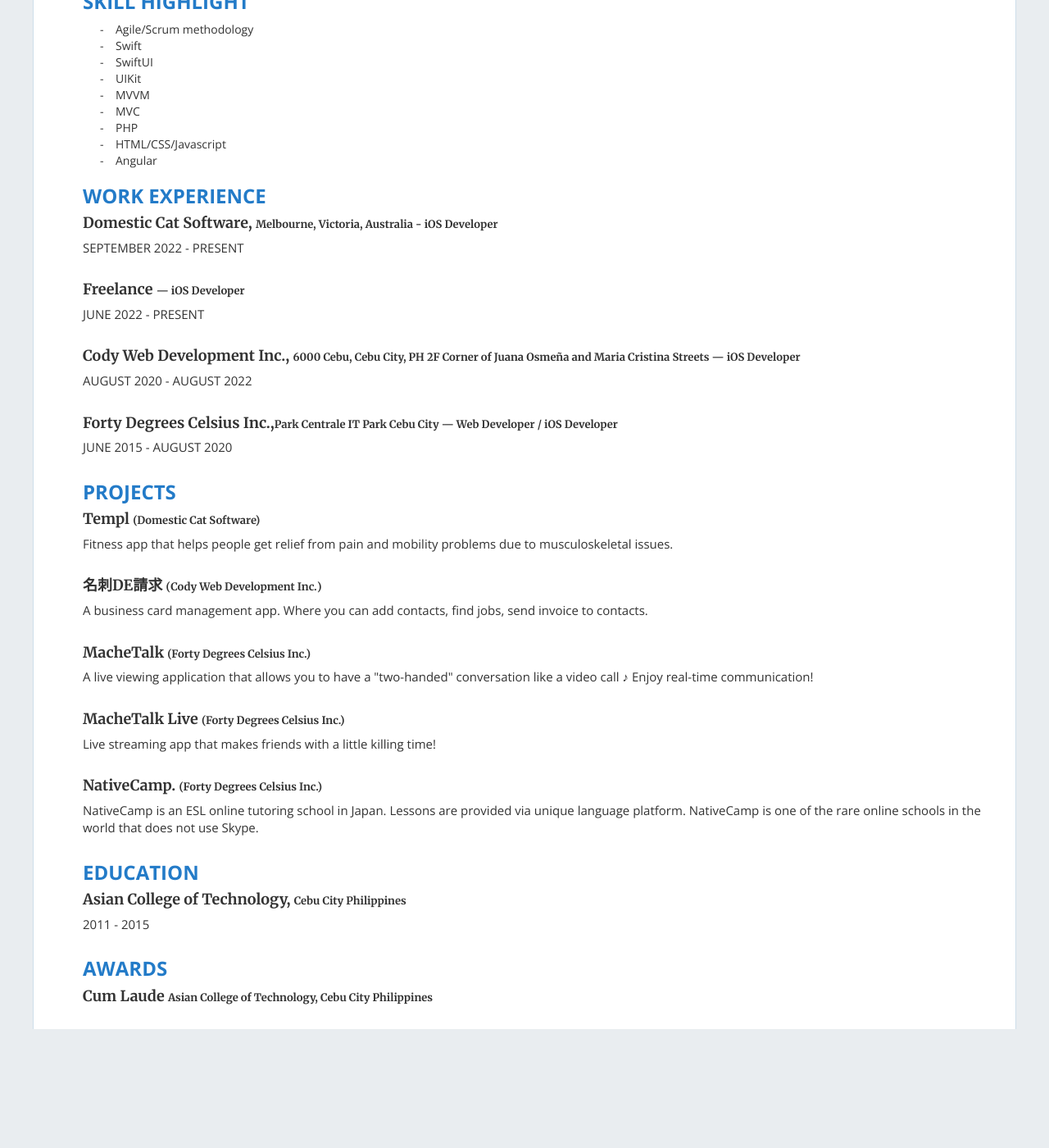
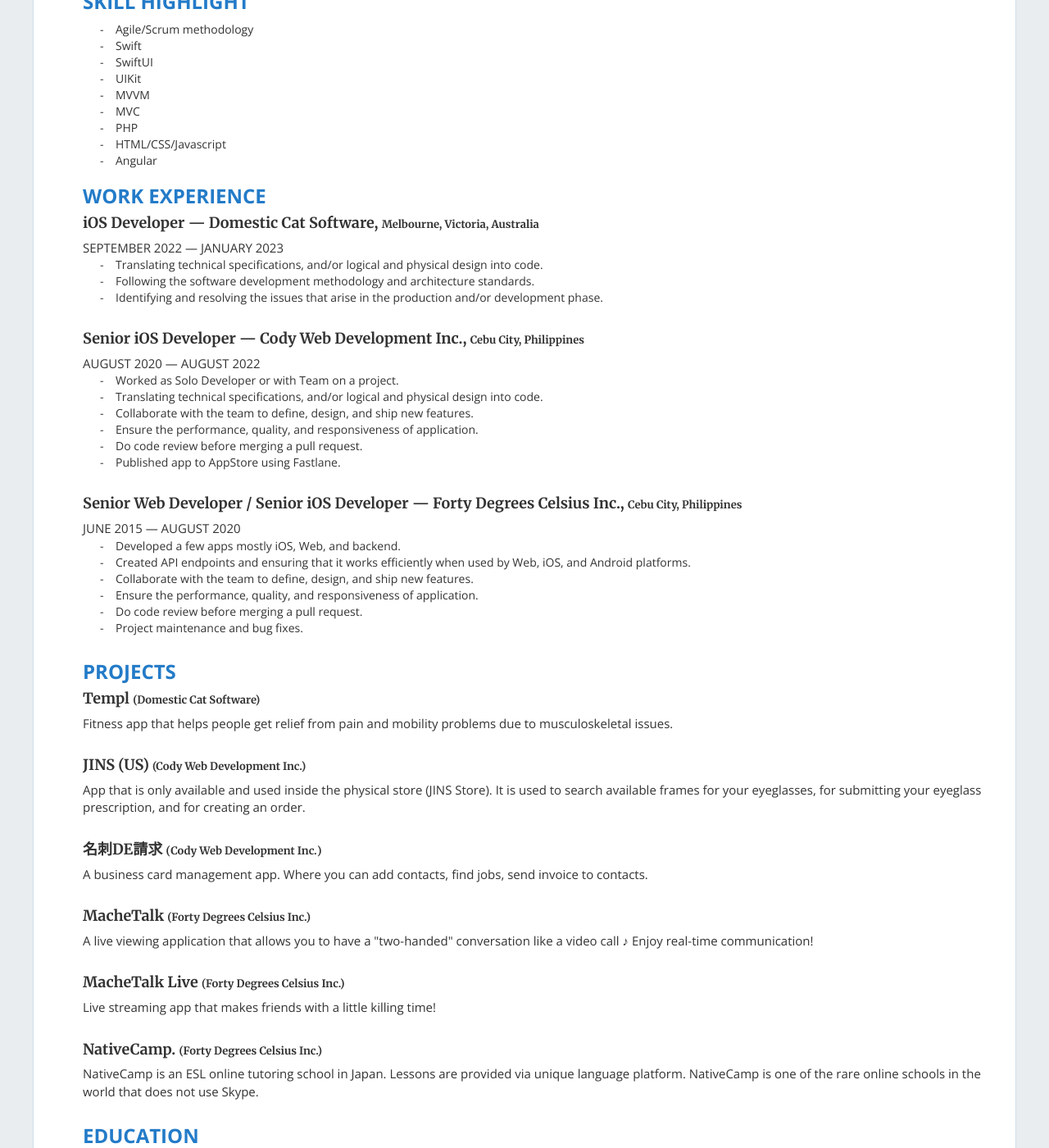
Before and after one commit to jacobearlp/jacobearlp.github.io, a Jekyll site: the page built from resume.md, in a window 1280 px wide and 1400 px high, scrolled down 206 px. Shown: the whole window at 82% size. Built offline with Jekyll 4.4.1, drawn with Linux system fonts in a browser that asks for light colours; nearby versions of some CDN libraries; before the commit the page ends 1461 px from its top, so only the background shows below that; some of the changed text lies outside the part shown.

Commit message:
Add updates

```diff
--- a/_layouts/resume.html
+++ b/_layouts/resume.html
@@ -51,20 +51,47 @@
             <div id="work_experience_row">
                 <h3 class="row_header">WORK EXPERIENCE</h3>
                 <div class="company_row">
-                    <h4>Domestic Cat Software, <span>Melbourne, Victoria, Australia - iOS Developer</span></h4>
-                    <span class="sub_description">SEPTEMBER 2022 - PRESENT</span>
+                    <h4>iOS Developer — Domestic Cat Software, <span>Melbourne, Victoria, Australia</span></h4>
+                    <span class="sub_description">SEPTEMBER 2022 — JANUARY 2023</span>
+                    <ul class="list">
+                        <li>Translating technical specifications, and/or logical and physical design into code.</li>
+                        <li>Following the software development methodology and architecture standards.</li>
+                        <li>Identifying and resolving the issues that arise in the production and/or development phase.</li>
+                    </ul>
+                </div>
+                <!-- <div class="company_row">
+                    <h4>Senior iOS Developer — Freelance</h4>
+                    <span class="sub_description">JUNE 2022 - PRESENT</span>
+                    <p class="sub_description">
+                        Design and build application for iOS.
+                        Collaborate with the back-end team to define, design, and ship new features.
+                        Ensure the performance, quality, and responsiveness of application.
+                        Do code review before merging a pull request.
+                    </p>
+                </div> -->
+                <div class="company_row">
+                    <h4>Senior iOS Developer — Cody Web Development  Inc., <span>Cebu City, Philippines</span></h4>
+                    <span class="sub_description">AUGUST 2020 — AUGUST 2022</span>
+                    <ul class="list">
+                        <li>Worked as Solo Developer or with Team on a project.</li>
+                        <li>Translating technical specifications, and/or logical and physical design into code.</li>
+                        <li>Collaborate with the team to define, design, and ship new features.</li>
+                        <li>Ensure the performance, quality, and responsiveness of application.</li>
+                        <li>Do code review before merging a pull request.</li>
+                        <li>Published app to AppStore using Fastlane.</li>
+                    </ul>
                 </div>
                 <div class="company_row">
-                    <h4>Freelance <span> — iOS Developer</span></h4>
-                    <span class="sub_description">JUNE 2022 - PRESENT</span>
-                </div>
-                <div class="company_row">
-                    <h4>Cody Web Development  Inc., <span>6000 Cebu, Cebu City, PH 2F Corner of Juana Osmeña and Maria Cristina Streets — iOS Developer</span></h4>
-                    <span class="sub_description">AUGUST 2020 - AUGUST 2022</span>
-                </div>
-                <div class="company_row">
-                    <h4>Forty Degrees Celsius Inc.,<span>Park Centrale IT Park Cebu City — Web Developer / iOS Developer</span></h4>
-                    <span class="sub_description">JUNE 2015 - AUGUST 2020</span>
+                    <h4>Senior Web Developer / Senior iOS Developer — Forty Degrees Celsius Inc., <span>Cebu City, Philippines </span></h4>
+                    <span class="sub_description">JUNE 2015 — AUGUST 2020</span>
+                    <ul class="list">
+                        <li>Developed a few apps mostly iOS, Web, and backend.</li>
+                        <li>Created API endpoints and ensuring that it works efficiently when used by Web, iOS, and Android platforms.  </li>
+                        <li>Collaborate with the team to define, design, and ship new features.</li>
+                        <li>Ensure the performance, quality, and responsiveness of application.  </li>
+                        <li>Do code review before merging a pull request.  </li>
+                        <li>Project maintenance and bug fixes. </li>
+                    </ul>
                 </div>
             </div>
             <!-- Projects row -->
@@ -73,6 +100,10 @@
                 <div class="company_row">
                     <h4>Templ <span>(Domestic Cat Software)</span></h4>
                     <span class="sub_description">Fitness app that helps people get relief from pain and mobility problems due to musculoskeletal issues.</span>
+                </div>
+                <div class="company_row">
+                    <h4>JINS (US) <span>(Cody Web Development  Inc.)</span></h4>
+                    <span class="sub_description">App that is only available and used inside the physical store (JINS Store). It is used to search available frames for your eyeglasses, for submitting your eyeglass prescription, and for creating an order.</span>
                 </div>
                 <div class="company_row">
                     <h4>名刺DE請求 <span>(Cody Web Development  Inc.)</span></h4>
@@ -106,49 +137,6 @@
                     <h4>Cum Laude <span>Asian College of Technology, Cebu City Philippines</span></h4>
                 </div>
             </div>
-            <!-- <p><code class="language-plaintext highlighter-rouge">I can write in Swift and Objective-C for iOS, Kotlin and Java for Android, Dart for Flutter, and Ruby for Rails. I am also doing some devops stuff, so I am knowledgeable about AWS, DigitalOcean, and Microsoft Azure. For the soft skills, I do know Jira, Office tools, ClickUp, and Asana for project management tools and Git for version control.</code></p>
-
-            <h3 id="projects">PROJECTS</h3>
-
-            <p>Senior iOS Engineer - <strong>Collabera PH</strong> <span style="float: right; ">February 2022 - Current</span><br />
-            Developing high level apps for clients like Mynt and UnionDigital. Part of the architectural planning and decision making in terms of implementing structures and guidelines.<br />
-            Flutter, Swift, RxSwift, Fastlane, MVVM, Coordinator pattern</p>
-
-            <p>Assistant Technical Lead - <strong>CODY Web Development</strong> <span style="float: right; ">March 2021- February 2022</span><br />
-            Leading more or less 10 iOS Engineers and part of the operation planning.<br />
-            Swift, RxSwift, Fastlane, MVVM, ReactiveSwift</p>
-
-            <p>Senior iOS Engineer - <strong>CODY Web Development</strong> <span style="float: right; ">May 2020 - March 2021</span><br />
-            Developed one app, but I anticipate every iOS project.<br />
-            Swift, RxSwift, Fastlane, MVVM, ReactiveSwift</p>
-
-            <p>Lead iOS / Software Engineer / Head IT Philippines - <strong>WeAreChurPhilippines</strong> <span style="float: right; ">January 2019 - May 2020</span><br />
-            Developed iOT related apps, since the goal of the company is to implement smart cities. Was part of client meetings, to give technical side opinions.<br />
-            Swift, RxSwift, Fastlane, MVVM, ReactiveSwift, GoLang, Kotlin</p>
-
-            <p>Web and Mobile Development Engineer - <strong>Gorated Innovation Labs</strong> <span style="float: right; ">August 2017 - Jan 2019</span><br />
-            Developed a lot of apps mostly iOS and backends.<br />
-            Ruby, Rails, Vue, React, Swift, Objective-C, MVVM, Fastlane, GraphQL, Capistrano, Azure, AWS</p>
-
-            <p>Web Developer(Intern) - <strong>Gorated Innovation Labs</strong> <span style="float: right; ">April 2017 - July 2017</span><br />
-            Developed and maintained backend projects.<br />
-            Ruby, Rails, Capistrano, Azure</p>
-
-            <h3 id="education">EDUCATION</h3>
-
-            <p>STI College <span style="float: right; ">2014 - 2018</span><br />
-            <strong>Bachelor of Science in Information Technology</strong></p>
-
-            <p>University of the East <span style="float: right; ">2013 - 2014</span><br />
-            <strong>Bachelor of Science in Information Technology</strong></p>
-
-            <h3 id="interests">INTERESTS</h3>
-
-            <ul>
-                <li>Contribute to public libraries.</li>
-                <li>Post articles regarding tech.</li>
-                <li>Study possible architectures to apply.</li>
-            </ul> -->
         </div>
     </body>
 </html>
```
Also changed, not shown: other parts of _layouts/resume.html (+2 -2 lines), 1 other file.
